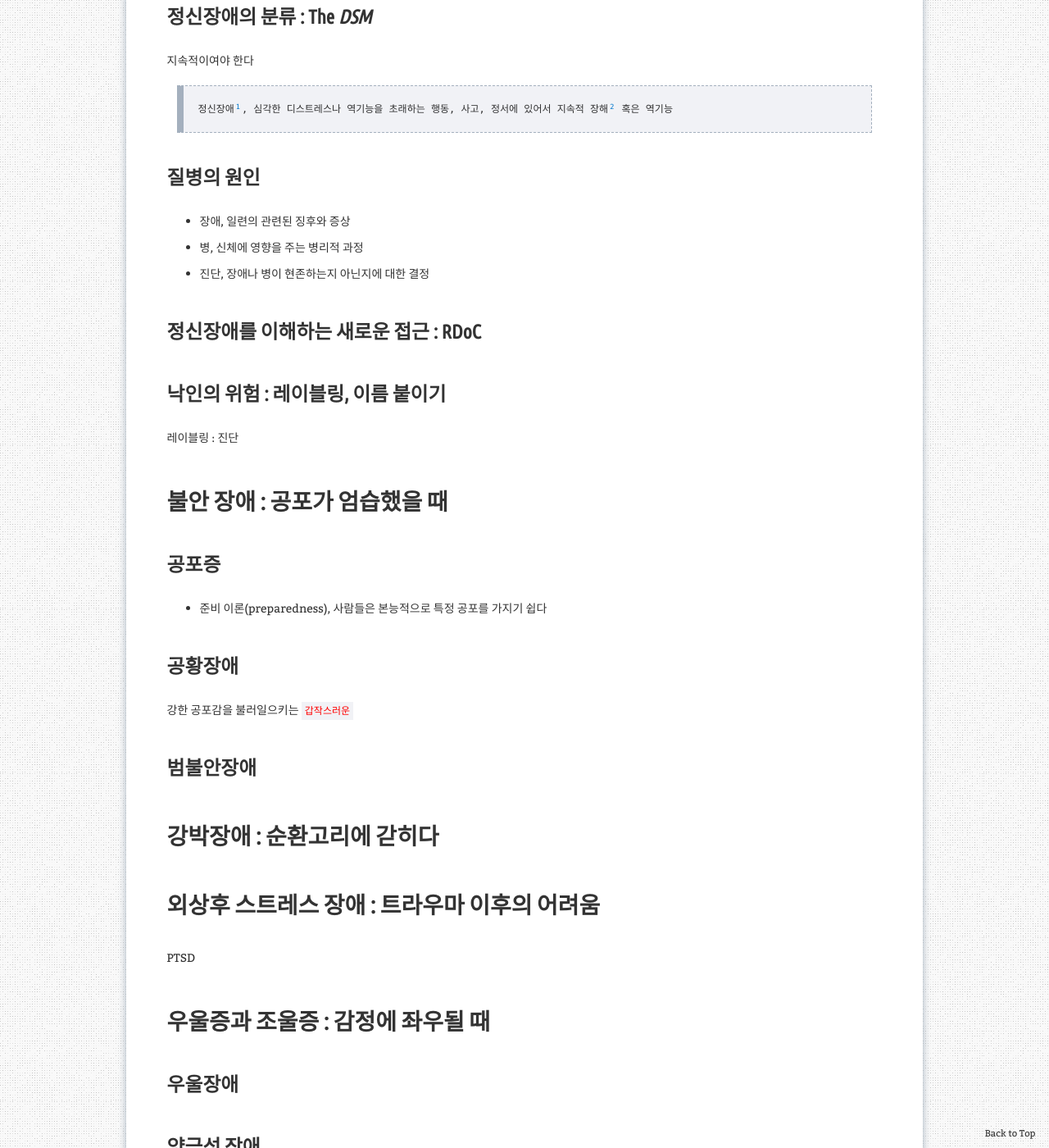
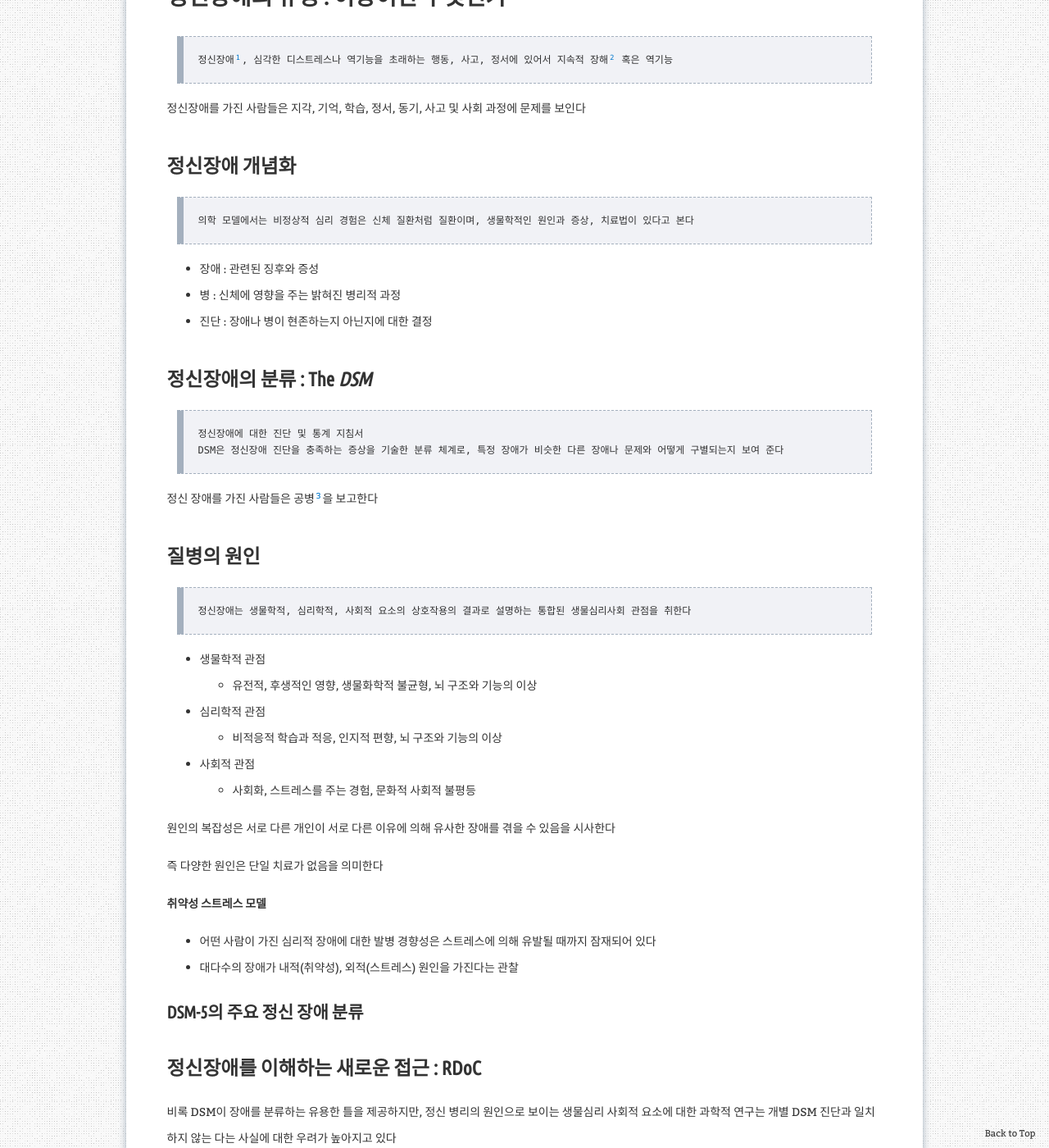
Before and after one commit to aristohyun/aristohyun.github.io, a Jekyll site: the page built from _posts/2021-11-23-psychology_14.md, in a window 1280 px wide and 1400 px high, scrolled down 1457 px. Shown: the whole window at 82% size. Built offline with Jekyll 4.4.1, drawn with Linux system fonts in a browser that asks for light colours; comment, search, counter and statistics services are not loaded; some of the changed text lies outside the part shown.

Commit message:
Update 2021-11-23-psychology_14.md

```diff
--- a/_posts/2021-11-23-psychology_14.md
+++ b/_posts/2021-11-23-psychology_14.md
@@ -14,46 +14,121 @@ redirect_from:
 
 # 정신장애의 규명 : 이상이란 무엇인가
 
-## 정신장애 개념화
+> 정신장애[^disorder], 심각한 디스트레스나 역기능을 초래하는 행동, 사고, 정서에 있어서 지속적 장해[^disturbance] 혹은 역기능
 
-## 정신장애의 분류 : The _DSM_
-
-지속적이여야 한다
-
-> 정신장애[^disorder], 심각한 디스트레스나 역기능을 초래하는 행동, 사고, 정서에 있어서 지속적 장해[^disturbance] 혹은 역기능
+정신장애를 가진 사람들은 지각, 기억, 학습, 정서, 동기, 사고 및 사회 과정에 문제를 보인다
 
 [^disorder]: disorder, 몸의 상태를 나타내는 의학적 개념
 [^disturbance]: disturbance,  몸의 상태를 나타내는 법적, 규범적 개념
 
+## 정신장애 개념화
+
+> 의학 모델에서는 비정상적 심리 경험은 신체 질환처럼 질환이며, 생물학적인 원인과 증상, 치료법이 있다고 본다
+
+- 장애 : 관련된 징후와 증성
+- 병 : 신체에 영향을 주는 밝혀진 병리적 과정
+- 진단 : 장애나 병이 현존하는지 아닌지에 대한 결정
+
+## 정신장애의 분류 : The _DSM_
+
+> 정신장애에 대한 진단 및 통계 지침서
+> DSM은 정신장애 진단을 충족하는 증상을 기술한 분류 체계로, 특정 장애가 비슷한 다른 장애나 문제와 어떻게 구별되는지 보여 준다
+
+정신 장애를 가진 사람들은 공병[^comorbidity]을 보고한다
+
+[^comorbidity]: 한 사람에게 2개 이상의 장애가 동시에 발생하는 것
+
 
 ## 질병의 원인
 
-- 장애, 일련의 관련된 징후와 증상
-- 병, 신체에 영향을 주는 병리적 과정
-- 진단, 장애나 병이 현존하는지 아닌지에 대한 결정
+> 정신장애는 생물학적, 심리학적, 사회적 요소의 상호작용의 결과로 설명하는 통합된 생물심리사회 관점을 취한다
+
+- 생물학적 관점
+  - 유전적, 후생적인 영향, 생물화학적 불균형, 뇌 구조와 기능의 이상
+- 심리학적 관점
+  - 비적응적 학습과 적응, 인지적 편향, 뇌 구조와 기능의 이상
+- 사회적 관점
+  - 사회화, 스트레스를 주는 경험, 문화적 사회적 불평등
+
+원인의 복잡성은 서로 다른 개인이 서로 다른 이유에 의해 유사한 장애를 겪을 수 있음을 시사한다
+
+즉 다양한 원인은 단일 치료가 없음을 의미한다
+
+**취약성 스트레스 모델**
+- 어떤 사람이 가진 심리적 장애에 대한 발병 경향성은 스트레스에 의해 유발될 때까지 잠재되어 있다
+- 대다수의 장애가 내적(취약성), 외적(스트레스) 원인을 가진다는 관찰
+
+### DSM-5의 주요 정신 장애 분류
+
 
 ## 정신장애를 이해하는 새로운 접근 : RDoC
+
+비록 DSM이 장애를 분류하는 유용한 틀을 제공하지만, 정신 병리의 원인으로 보이는 생물심리 사회적 요소에 대한 과학적 연구는 개별 DSM 진단과 일치하지 않는 다는 사실에 대한 우려가 높아지고 있다
+
+> 연구분야기준 프로젝트, RDoC는 정신장애를 일으키는 기본 과정을 밝힘으로써 정신장애를 분류하고 이해하는 것을 목적으로 한다
+
+RDoC를 이용하여, 연구자들은 생물학적 영역, 심리 영역, 사회 영역에 초점을 맞추고 있다
 
 ## 낙인의 위험 : 레이블링, 이름 붙이기
 
 레이블링 : 진단
 
+낙인은 부정적 인 결과를 초래할 수 있으며, 이는 왜 사람들이 치료를 받지 않는지 설명해준다
+
+
+
 # 불안 장애 : 공포가 엄습했을 때
+
+> 현저한 불안을 특징으로 하는 정신장애의 한 종류이다
+
+범불안장애, 공포증, 공황장애, 강박장애가 있다
 
 ## 공포증
 
+> 특정 대상, 활동 혹은 상황에 대한 뚜렷하고 지속적인 과한 공포
 
-- 준비 이론(preparedness), 사람들은 본능적으로 특정 공포를 가지기 쉽다
 
+**특정 공포증**
+- 개인의 기능을 뚜렷하게 저해하는 특정 물체나 상황에 대한 불합리한 공포
+- 동물, 자연 현상, 상황 등에 대한 공포
+- 고소공포증, 피공포등 등등
+
+**사회 공포증**
+- 대중 앞에서 굴욕이나 창피를 당하게 되는 것에 대한 불합리한 공포
+- 대중 연설, 공공장소 식사, 등등
+
+왜 공포증이 이렇게 흔할까? 실제로 위협을 느낄 수 있게 만기 때문.
+
+준비 이론(preparedness), 사람들은 본능적으로 특정 공포를 가지기 쉽다
 
 ## 공황장애
 
-강한 공포감을 불러일으키는 `갑작스러운`
+> 공포감으로 이어지는 갑작스러운 신체적, 심리적 복합 증상
+> 공포 그 자체에 대한 공포
 
+
+**광장공포증**을 불러올 수 있다
+- 공공장소에 대한 공포와 관련된 특정 공포증
+
+공황장애를 진단하기 위해서는 에피소드와 함께 또 다른 발작에 대한 큰 두려움과 불안이 수반되어야 한다
+
+공황발작을 경험하는 사람은 불안의 신체적 증상에 과민하게 반응학, 이를 자신에게 매우 위험한 것으로 해석한다
 
 ## 범불안장애
 
+> 지속되는 불안이 어떤 특정 위협에 국한되지 않음
+
+다음 증상 중 세 가지 이상이 수반되는 만성적인 고도한 걱정
+- 안절부절 못함
+- 피로
+- 집중력 문제
+- 민감함
+- 근육 긴장
+- 수면 문제
+
 # 강박장애 : 순환고리에 갇히다
+
+> 반복적이고, 침투적인 사고(강박 관념)와 그 생각을 없애기 위한 의식적 행위(강박 충동)가 개인의 기능을 심각하게 저해한다
 
 # 외상후 스트레스 장애 : 트라우마 이후의 어려움
 
@@ -83,6 +158,9 @@ PTSD
 
 ## 주의력 결핍 과잉활동 장애 : ADHD
 
+
+
+했나?
 # 파괴, 충동 - 통제 및 품행장애 : 행동으로 나타나는
 
 # 성격장애 : 극단으로
@@ -92,3 +170,30 @@ PTSD
 ## 자살행동
 
 ## 비자살 자기-위해 행동
+
+# 요약 퀴즈
+
+
+ddc
+b
+d
+aa
+dd
+ac
+c
+ad
+dc
+
+
+## 14.1
+
+1. 심리 장애를 증상과 원인을 가진 질환으로 개념화 하는 것을 _의학 모델_ 라고 한다
+2. DSM-5는 _진단체계_ 로 기술될 수 있다
+3. 공병은 _한 사람에게 2개나 그 이상의 장애가 동시에 발생_ 하는 것이다
+4. RDoC는 _연구자가 정신장애에서 관찰되는 증상을 좀 더 잘 기술하게 돕는 것_ 를 목표로 한다
+
+## 14.2
+
+1. 사람이 정상적으로 기능하는 것을 방해하는 비이성적인 걱정과 공포는 _불안장애_ 의 증거이다
+2. _공포증_ 은 특정 대상이나 상황에 대한 공포와 관련된다
+3. 광장공포증은 가끔 _공황장애_ 의 결과로
```
